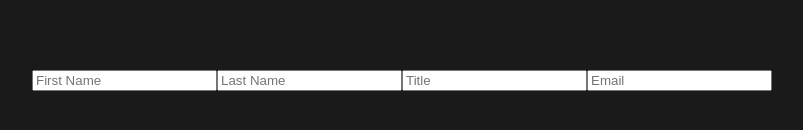
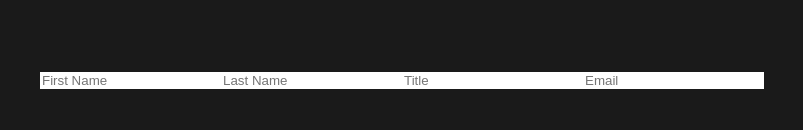
Before and after one commit to GabrielOJorge/cv-project, a React (Create React App) app: page / in a window 1280 px wide. Shown: the part 320-450 px from the top of the page, without its empty margins (238-1041 px from the left). Built offline with nearby package versions, Linux system fonts and the light colour scheme.

Commit message:
set border-style to none of all inputs and buttons

```diff
--- a/src/style/elements/base.css
+++ b/src/style/elements/base.css
@@ -12,3 +12,7 @@
 .App h1 {
   font-size: clamp(2rem, 2.4rem, 4vw);
 }
+
+input, button {
+  border-style: none;
+}
```
